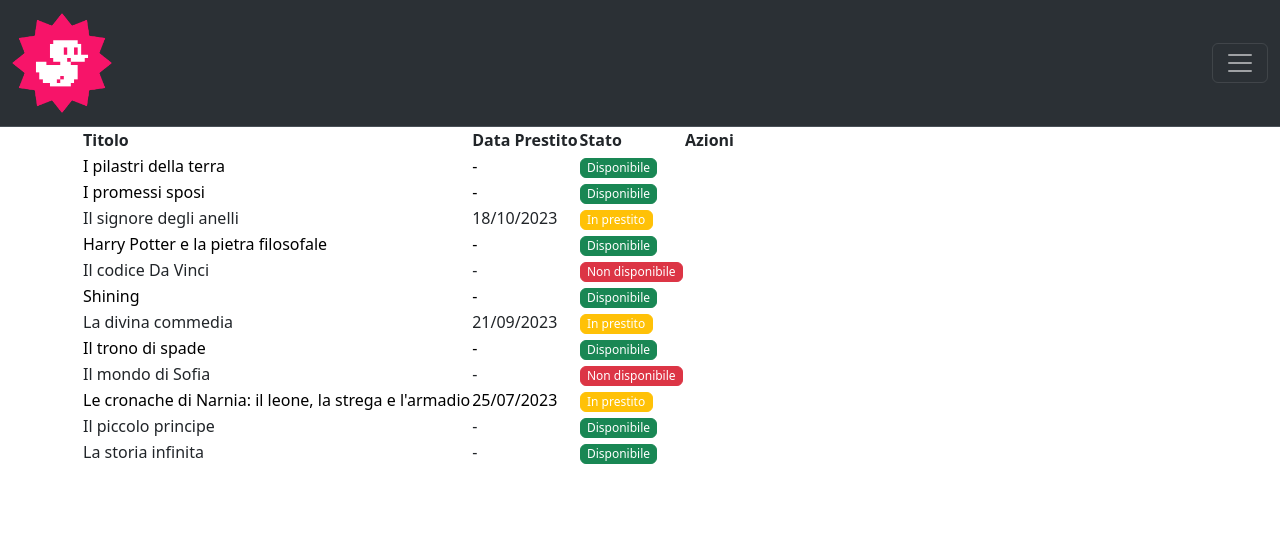
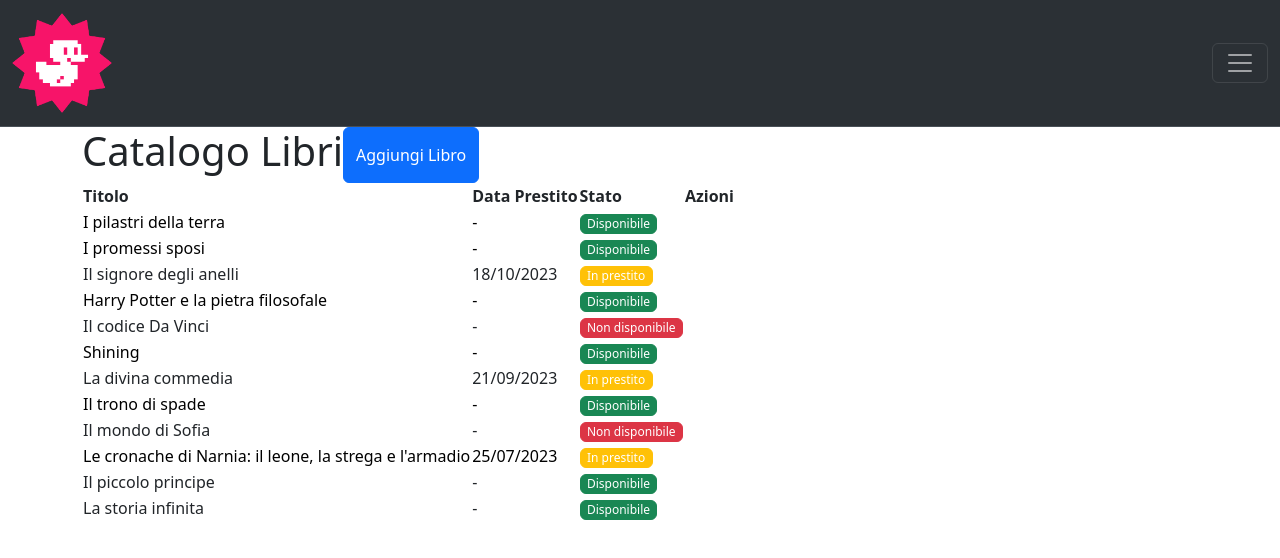
Before and after one commit to Diana-Petruccetti/html-css-bootstrap-dashboard, a plain HTML site: page index.html in a window 1280 px wide. Drawn offline with nearby package versions, Linux system fonts and the light colour scheme.

Commit message:
title and button

```diff
--- a/index.html
+++ b/index.html
@@ -43,6 +43,12 @@
 
         <main>
             <div class="container">
+                <div class="row">
+                    <div class="d-flex">
+                        <h1>Catalogo Libri</h1>
+                        <button class="btn btn-primary" type="button">Aggiungi Libro</button>
+                    </div>
+                </div>
                 <!-- table -->
                 <table>
                     <thead>
```
Lines whose indentation alone changed are shown as unchanged.
